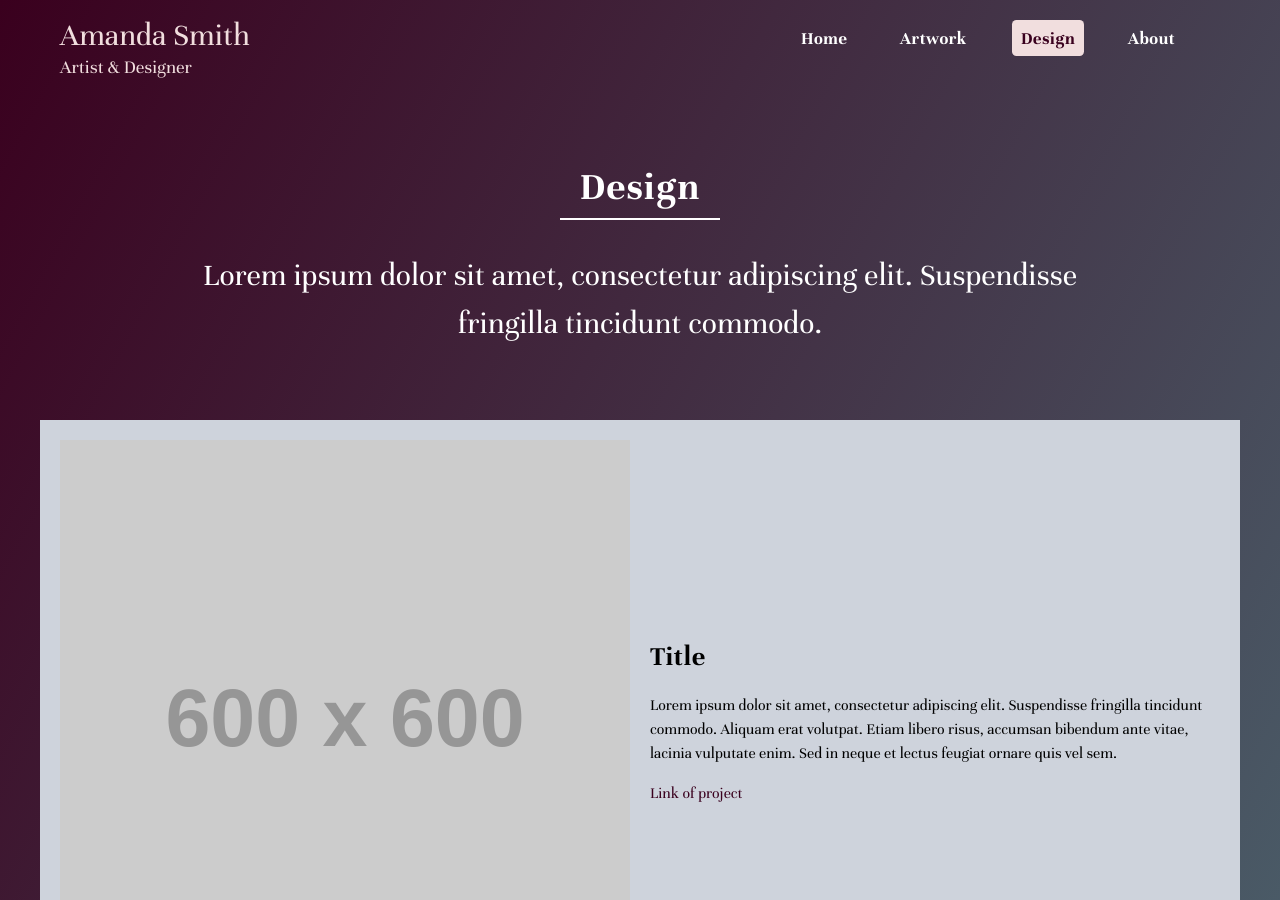
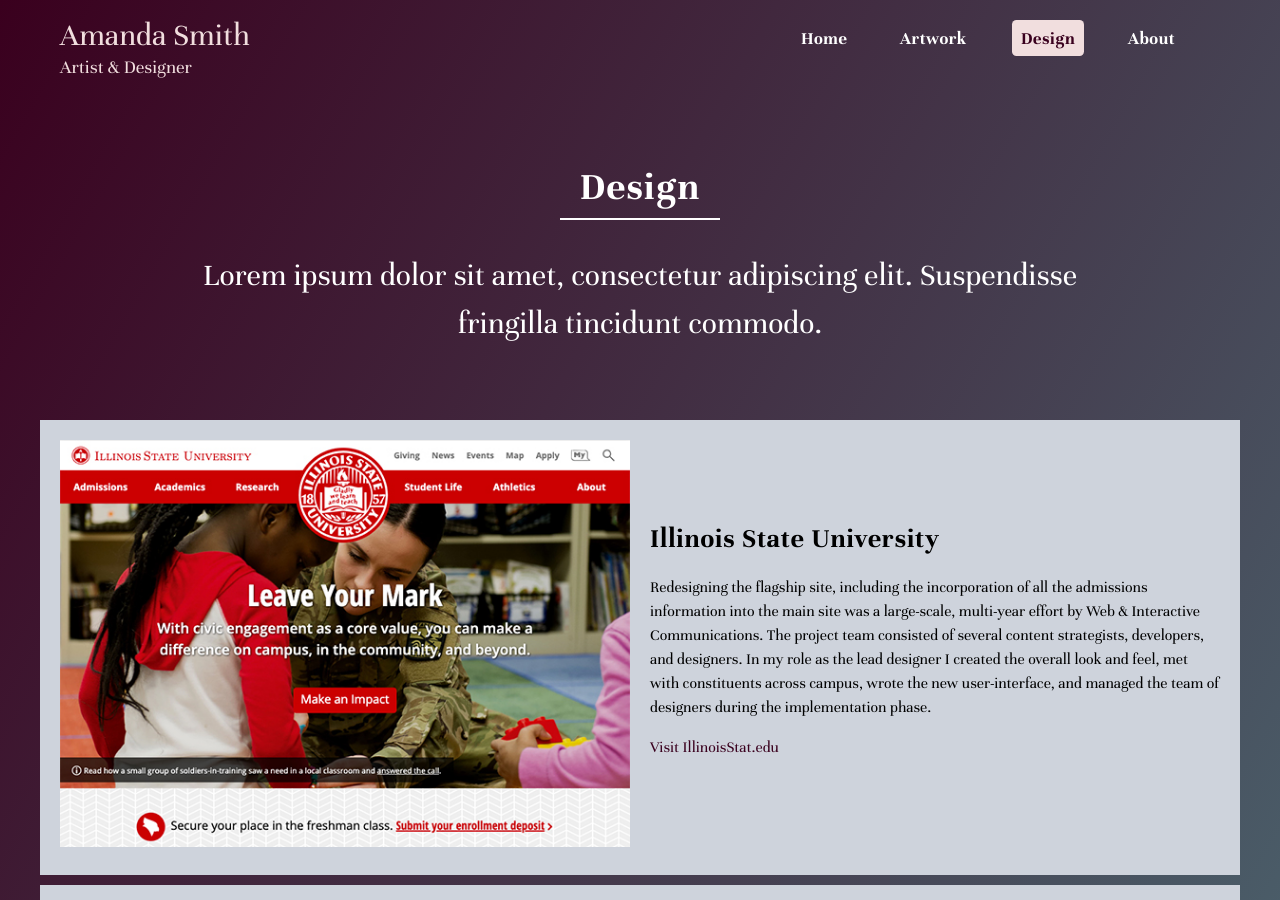
Before and after one commit to asmithorn/asmithorn.github.io, a Jekyll site: the page built from design/index.html, in a window 1280 px wide and 900 px high. Built offline with Jekyll 4.4.1, drawn with Linux system fonts in a browser that asks for light colours.

Commit message:
design page

```diff
--- a/design/index.html
+++ b/design/index.html
@@ -17,12 +17,12 @@
   <div class="o-row o-row--1200 u-bg--gray u-color--black u-margin-bottom--10">
     <section class="o-two-col u-padding--20">
       <div class="o-two-col__left">
-        <img src="https://via.placeholder.com/600.jpg?text=design" alt=""/>
+        <img src="/resources/design/illinois-state-university.jpg" alt="Desktop interface screenshot of Illinois. State. Dot. E. D. U."/>
       </div>
       <div class="o-two-col__right">
-        <h2>Title</h2>
-        <p>Lorem ipsum dolor sit amet, consectetur adipiscing elit. Suspendisse fringilla tincidunt commodo. Aliquam erat volutpat. Etiam libero risus, accumsan bibendum ante vitae, lacinia vulputate enim. Sed in neque et lectus feugiat ornare quis vel sem.</p>
-        <p><a class="u-link" href="#">Link of project</a></p>
+        <h2>Illinois State University</h2>
+        <p>Redesigning the flagship site, including the incorporation of all the admissions information into the main site was a large-scale, multi-year effort by Web &amp; Interactive Communications. The project team consisted of several content strategists, developers, and designers. In my role as the lead designer I created the overall look and feel, met with constituents across campus, wrote the new user-interface, and managed the team of designers during the implementation phase.</p>
+        <p><a class="u-link" href="https://illinoisstate.edu/">Visit IllinoisStat.edu</a></p>
       </div>
     </section>
   </div>
```
